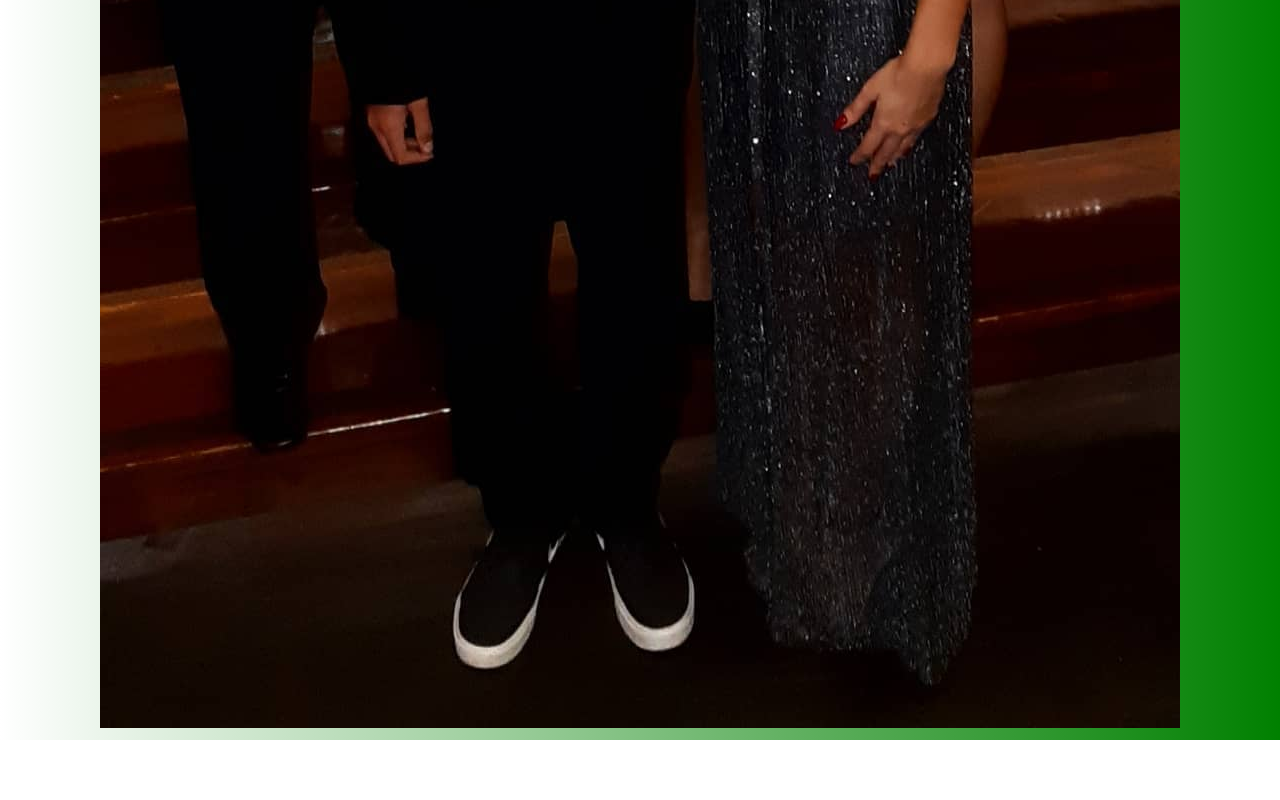
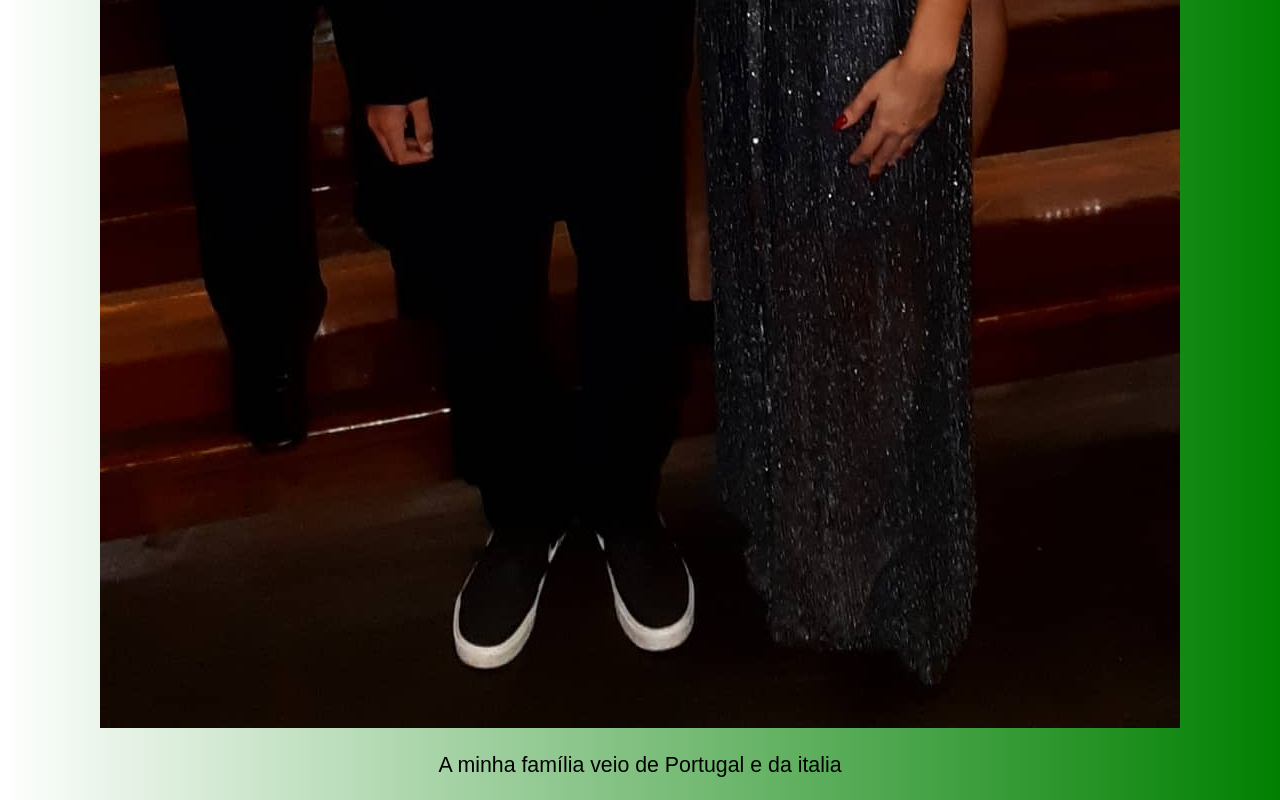
Before and after one commit to Ferg02/recupera-o-familia, a plain HTML site: page link.html in a window 1280 px wide. Shown: the part 1337-2137 px from the top of the page. Before the commit the page ends 2077 px from the top, so only its background shows below. Drawn offline with Linux system fonts and the light colour scheme.

Commit message:
Update link.html

```diff
--- a/link.html
+++ b/link.html
@@ -12,6 +12,7 @@
     <p>Minha Família</p>
 
     <img src="WhatsApp Image 2024-05-09 at 23.14.15.jpeg" alt="Família">
+    <p>A minha família veio de Portugal e da italia<p>
 
 
 </body>
```
